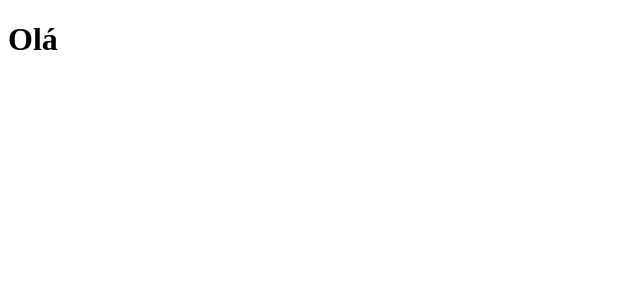
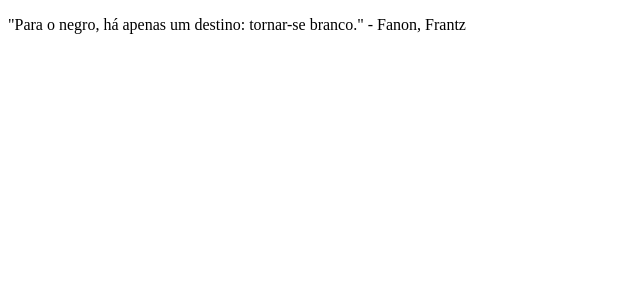
Before and after one commit to KaioFerr/clone-tabnews, a Next.js app: page / in a window 1280 px wide. Shown: the top 300 px of the page, without its empty margins (0-640 px from the left). Built offline with nearby package versions, Linux system fonts and the light colour scheme.

Commit message:
alterando frase

```diff
--- a/pages/index.js
+++ b/pages/index.js
@@ -1,5 +1,5 @@
 function Home() {
-    return <h1>Olá</h1>;
+    return <p>"Para o negro, há apenas um destino: tornar-se branco." - Fanon, Frantz</p>;
 }
 
 export default Home;
```
